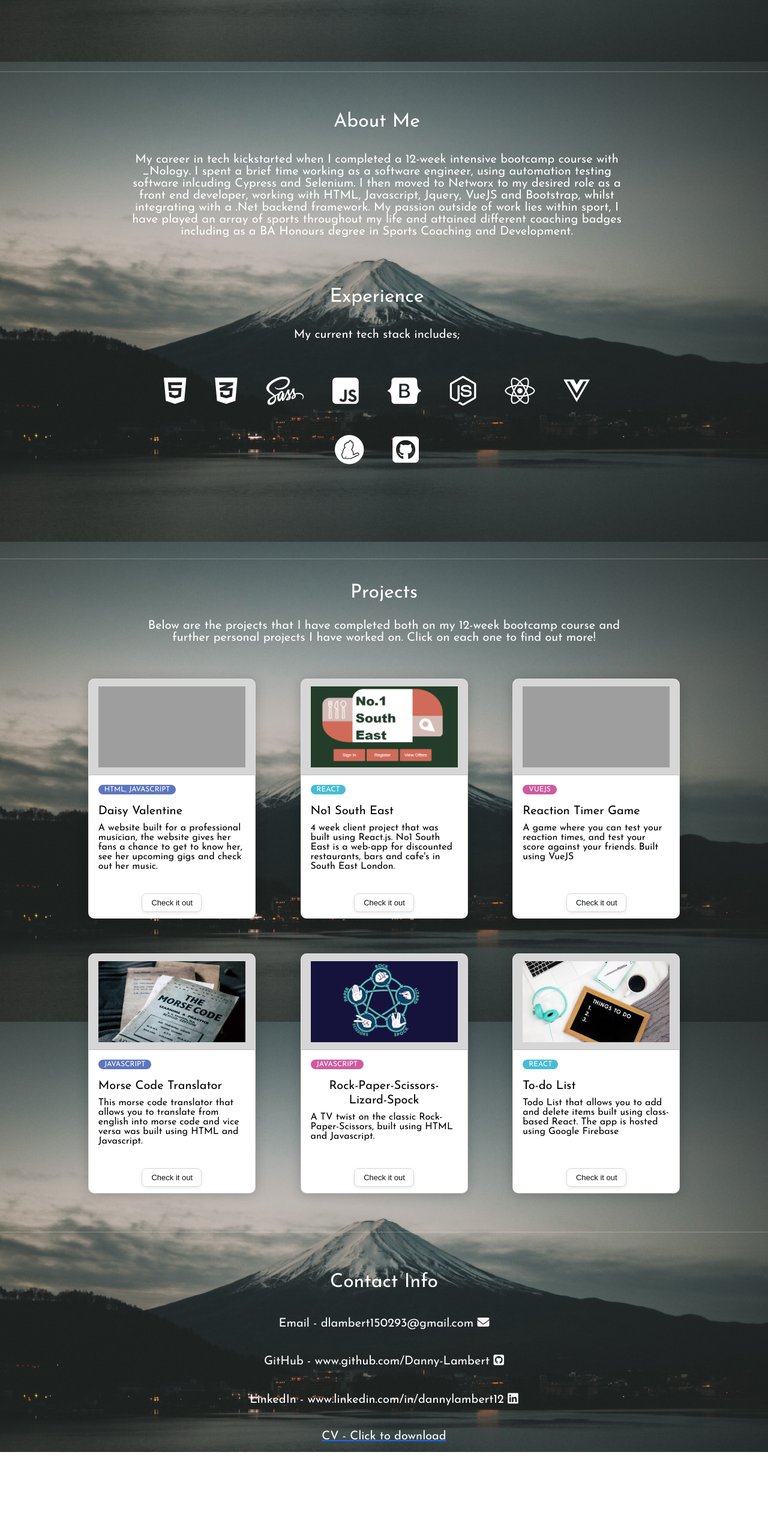
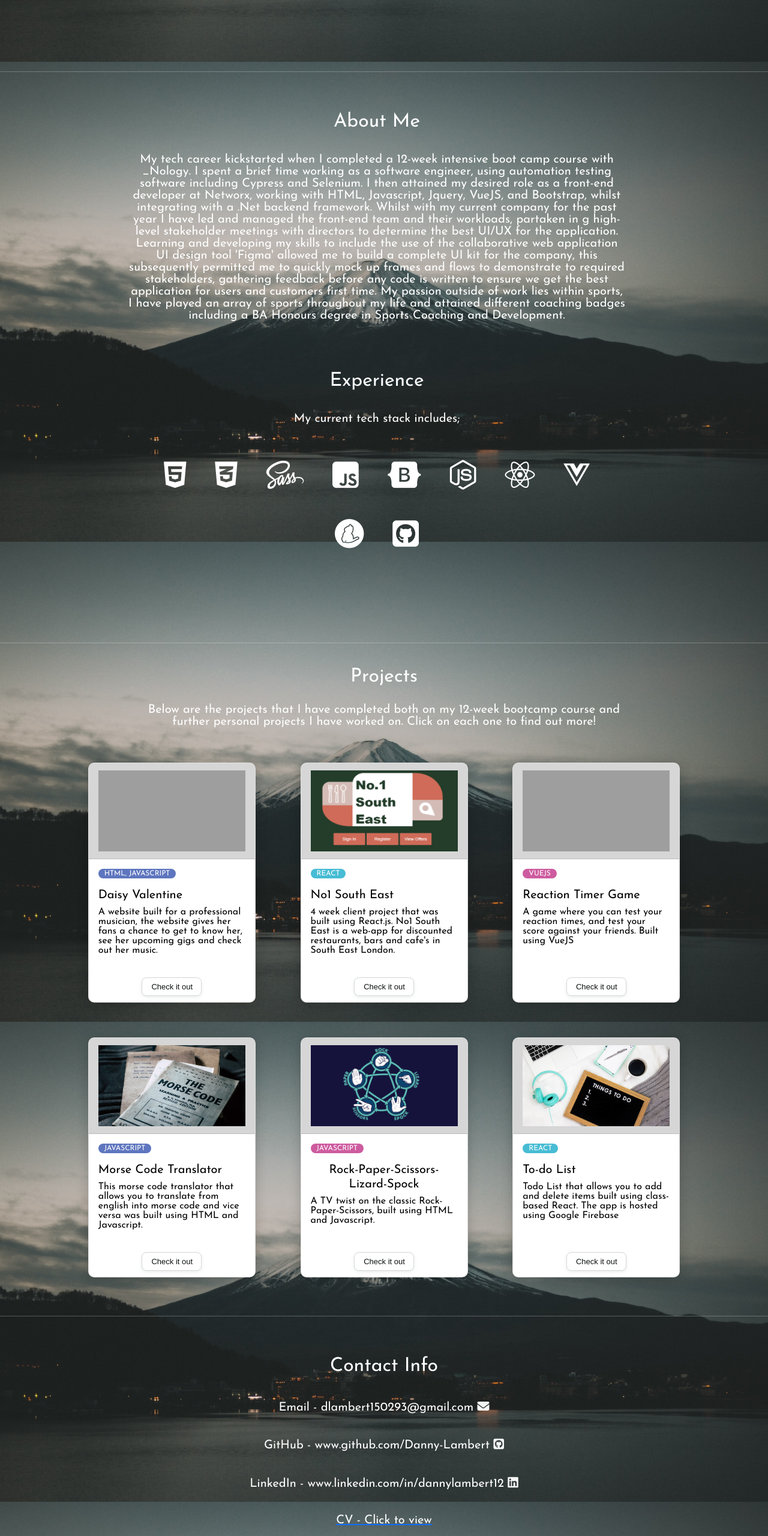
Before and after one commit to Danny-Lambert/Finished-Portfolio, a website: page index.html in a window 1280 px wide. Shown: the part 697-3257 px from the top of the page at 60% size. Before the commit the page ends 3117 px from the top, so only its background shows below. Drawn offline with nearby package versions, Linux system fonts and the light colour scheme; grey boxes are pictures that could not be loaded.

Commit message:
updated cv

```diff
--- a/index.html
+++ b/index.html
@@ -39,7 +39,7 @@
         <div id="About-Link" name="linkToAbout"></div>
         <div class="row d-flex w-100 justify-content-center">
         <h2 class="col-5 pt-5">About Me</h2>
-        <p class="text-center col-8">My career in tech kickstarted when I completed a 12-week intensive bootcamp course with _Nology. I spent a brief time working as a software engineer, using automation testing software inlcuding Cypress and Selenium. I then moved to Networx to my desired role as a front end developer, working with HTML, Javascript, Jquery, VueJS and Bootstrap, whilst integrating with a .Net backend framework. My passion outside of work lies within sport, I have played an array of sports throughout my life and attained different coaching badges including as a BA Honours degree in Sports Coaching and Development.</p>
+        <p class="text-center col-8">My tech career kickstarted when I completed a 12-week intensive boot camp course with _Nology. I spent a brief time working as a software engineer, using automation testing software including Cypress and Selenium. I then attained my desired role as a front-end developer at Networx, working with HTML, Javascript, Jquery, VueJS, and Bootstrap, whilst integrating with a .Net backend framework. Whilst with my current company for the past year I have led and managed the front-end team and their workloads, partaken in g high-level stakeholder meetings with directors to determine the best UI/UX for the application. Learning and developing my skills to include the use of the collaborative web application UI design tool 'Figma' allowed me to build a complete UI kit for the company, this subsequently permitted me to quickly mock up frames and flows to demonstrate to required stakeholders, gathering feedback before any code is written to ensure we get the best application for users and customers first time. My passion outside of work lies within sports, I have played an array of sports throughout my life and attained different coaching badges including a BA Honours degree in Sports Coaching and Development. <br></p>
 
         <h2>Experience</h2>
         <p class="col-12 text-center">My current tech stack includes;</p>
@@ -196,7 +196,7 @@
     <div class= "myLinks"><p>Email - dlambert150293@gmail.com     <a href=""><i onclick="emailAndExtra ()" class="fas fa-envelope"></i></a></p></div>
     <div class= "myLinks"></div><p>GitHub - www.github.com/Danny-Lambert     <a href="https://github.com/Danny-Lambert" target="_blank"><i class="fab fa-github-square"></i></a></p></div>
     <div class= "myLinks"></div><p>LinkedIn - www.linkedin.com/in/dannylambert12     <a href="http://www.linkedin.com/in/dannylambert12" target="_blank"><i class="fab fa-linkedin"></i></a></p></div>
-    <div class= "myLinks "></div><a href="https://mariana.nology.io/cv/Danny_Lambert.pdf" target="_blank"><p class="mb-5 newPStyle">CV - Click to download</p></a></div>
+    <div class= "myLinks "></div><a href="./Danny-Lambert-CV.pdf" target="_blank"><p class="mb-5 newPStyle">CV - Click to view</p></a></div>
   </section>
 
 </body>
```
Also changed, not shown: 1 other file.
